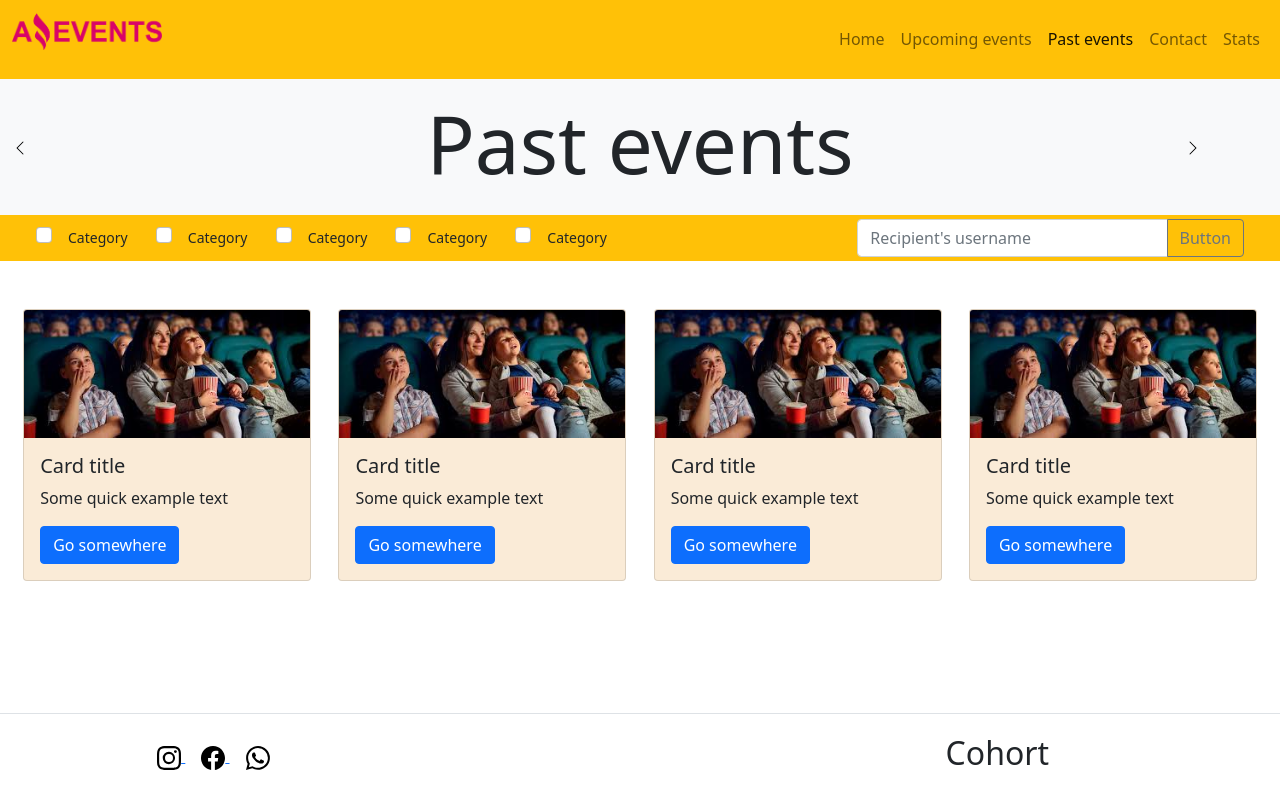
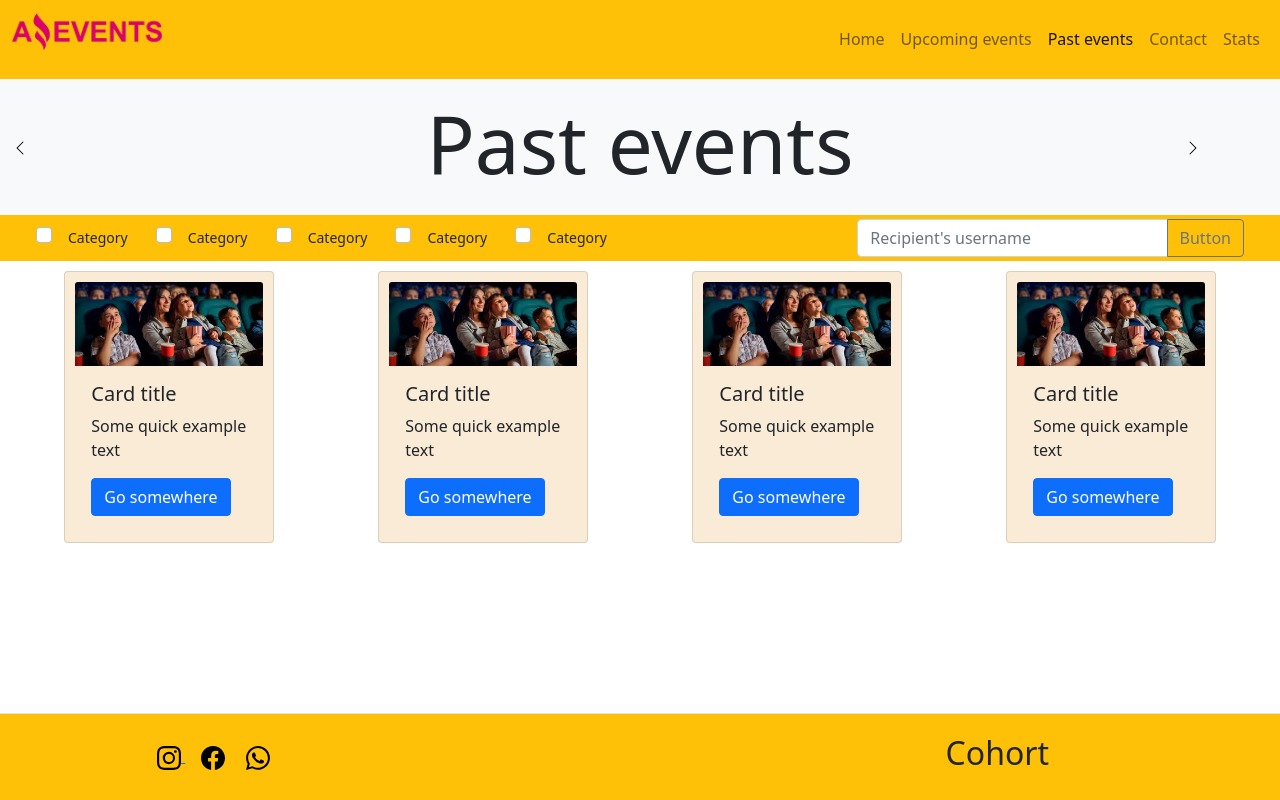
Before and after one commit to gbdadx/APfrontEndAmzEvGBDiaz, a plain HTML site: page past.html in a window 1280 px wide. Drawn offline with nearby package versions, Linux system fonts and the light colour scheme.

Commit message:
some changes in cards

```diff
--- a/assets/style.css
+++ b/assets/style.css
@@ -5,8 +5,8 @@
 }
 
 /*  mavbar  */
-#logo{
-    width:150px;
+#logo {
+    width: 150px;
 }
 
 /*   header  */
@@ -32,19 +32,13 @@ h1 {
     display: flex;
     flex-flow: row wrap;
     justify-content: space-around;
-    gap: 5px;
+    margin-bottom: 15px;
+
 }
 
 .galeria .card {
     align-self: center;
     background-color: antiquewhite;
-    width: 18rem;
+    margin: 10px 0px;
+    padding: 10px;
 }
-
-
-
-
-/*   footer    */
-
-
-/*Small devices (landscape phones, 576px and up)*/
--- a/past.html
+++ b/past.html
@@ -16,7 +16,7 @@
         <div class="container-fluid ">
             <a class="navbar-brand " href="./index.html">
                 <figure>
-                    <img src="./assets/img/LogoAmazingEvents.png" id="logo" alt="logo" >
+                    <img src="./assets/img/LogoAmazingEvents.png" id="logo" alt="logo">
                 </figure>
 
             </a>
@@ -43,8 +43,7 @@
 
         <div class="row  py-3">
             <div class="col-1 chev">
-                <a href="./upcoming.html" title="upcoming"> <img src="./assets/img/chevron-left.svg"
-                        alt="chevron-left">
+                <a href="./upcoming.html" title="upcoming"> <img src="./assets/img/chevron-left.svg" alt="chevron-left">
                 </a>
             </div>
             <div class="col-10">
@@ -52,8 +51,7 @@
             </div>
             <div class="col-1 chev">
 
-                <a href="./contact.html" title="stats"> <img src="./assets/img/chevron-right.svg"
-                        alt="chevron-right">
+                <a href="./contact.html" title="stats"> <img src="./assets/img/chevron-right.svg" alt="chevron-right">
                 </a>
             </div>
         </div>
@@ -107,8 +105,8 @@
 
     <!--   galeria de tarjetas -->
 
-    <div class="container-fluid galeria py-5">
-        <div class="col-12 col-md-6 col-lg-2 card">
+    <div class="container-fluid  galeria ">
+        <div class="col-12 col-md-5 col-lg-2 card">
             <img src=" ./assets/img/Cinema.jpg" class="card-img-top" alt="cinema">
             <div class="card-body">
                 <h5 class="card-title">Card title</h5>
@@ -118,7 +116,7 @@
             </div>
         </div>
 
-        <div class="col-12 col-md-6 col-lg-2 card">
+        <div class="col-12 col-md-5 col-lg-2 card">
             <img src="./assets/img/Cinema.jpg" class="card-img-top" alt="cinema">
             <div class="card-body">
                 <h5 class="card-title">Card title</h5>
@@ -127,7 +125,7 @@
                 <a href="#" class="btn btn-primary">Go somewhere</a>
             </div>
         </div>
-        <div class="col-12 col-md-6 col-lg-2 card">
+        <div class="col-12 col-md-5 col-lg-2 card">
             <img src="./assets/img/Cinema.jpg" class="card-img-top" alt="cinema">
             <div class="card-body">
                 <h5 class="card-title">Card title</h5>
@@ -136,7 +134,7 @@
                 <a href="#" class="btn btn-primary">Go somewhere</a>
             </div>
         </div>
-        <div class="col-12 col-md-6 col-lg-2 card">
+        <div class="col-12 col-md-5 col-lg-2 card">
             <img src="./assets/img/Cinema.jpg" class="card-img-top" alt="cinema">
             <div class="card-body">
                 <h5 class="card-title">Card title</h5>
@@ -149,16 +147,17 @@
     </div>
 
     <!--    footer  -->
+    <footer class="d-flex flex-wrap justify-content-between align-items-center py-3 mt-auto bg-warning border-top">
+        <div class="footers col-md-4 footer text-center py-1">
+            <a href="https://www.instagram.com" target="_blank" class="px-2"> <img src="./assets/img/instagram.svg"
+                    alt="instagram" width="24" height="24">
+            </a>
+            <a href="https://www.facebok.com" target="_blank" class="px-2"> <img src="./assets/img/facebook.svg"
+                    alt="facebook" width="24" height="24"></a>
 
+            <a href="tel:+549115555555" target="_blank" class="px-2"><img src="./assets/img/whatsapp.svg" alt="whatsapp"
+                    width="24" height="24"></a>
 
-    <footer class="d-flex flex-wrap justify-content-between align-items-center py-3 mt-auto border-top">
-        <div class="footers col-md-4 footer text-center  py-1  ">
-            <a href="#" class="px-2"> <img src="./assets/img/instagram.svg" alt="instagram" width="24" height="24">
-            </a>
-            <a href="#" class="px-2"> <img src="./assets/img/facebook.svg" alt="facebook" width="24" height="24">
-            </a>
-            <a href="#" class="px-2"><img src="./assets/img/whatsapp.svg" alt="whatsapp" width="24" height="24">
-            </a>
         </div>
         <div class="footers col-md-2"></div>
         <div class="footers col-md-5  mx-3 py-1 text-center">
```
Also changed, not shown: contact.html (+9 -8 lines), details.html (+10 -8 lines), index.html (+13 -10 lines), stats.html (+10 -8 lines), upcoming.html (+14 -13 lines), 1 other file.
